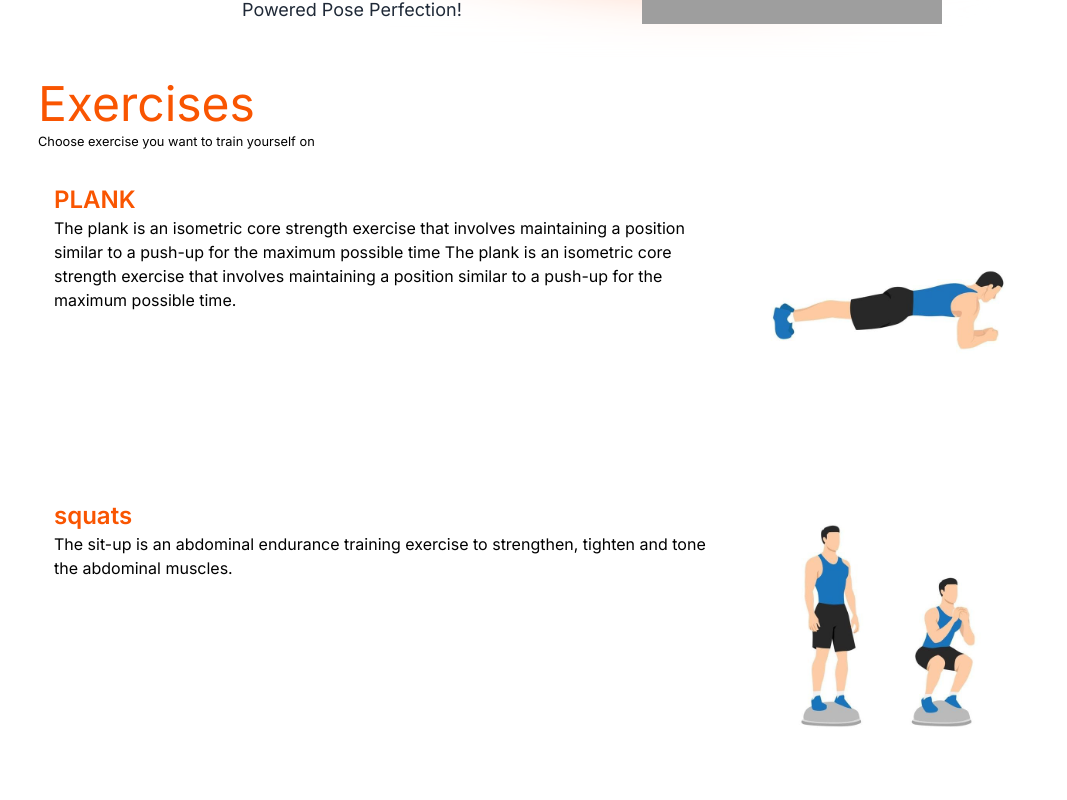
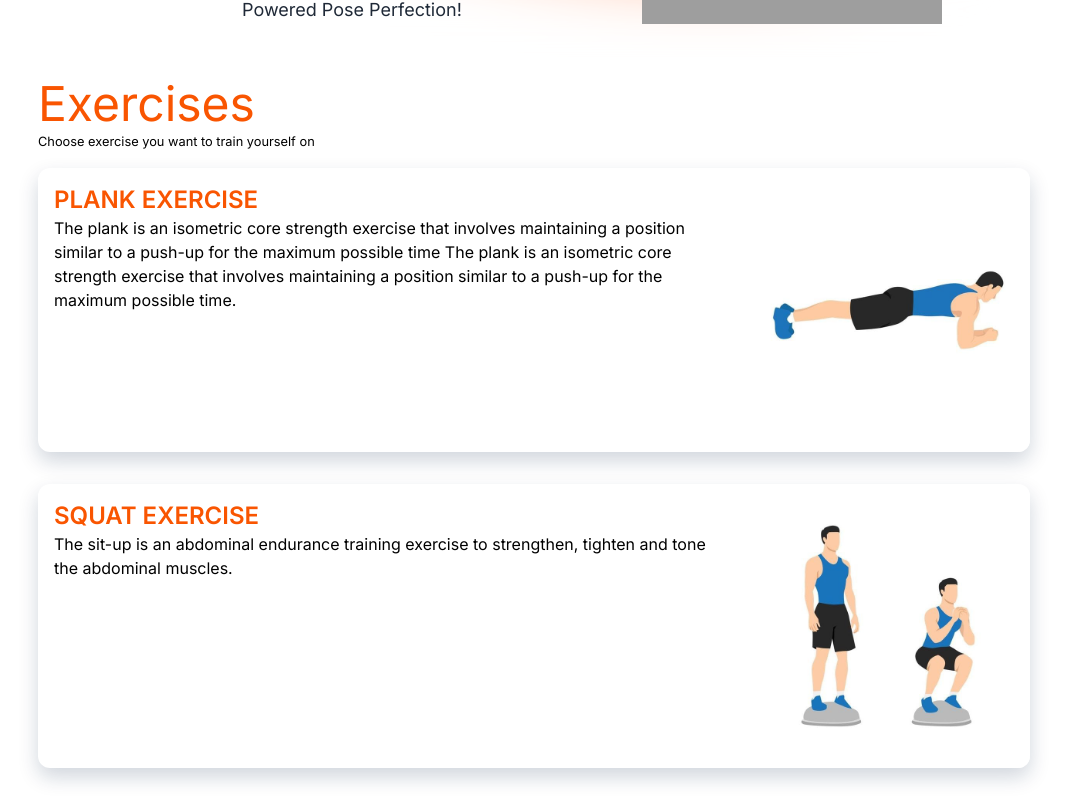
Before and after one commit to Mr-Shafique/PoseFit_AI, a React (Create React App) app: page /main in a window 1280 px wide. Shown: the part 616-1416 px from the top of the page, without its empty margins (106-1173 px from the left). Built offline with nearby package versions, Linux system fonts and the light colour scheme; grey boxes are pictures that could not be loaded.

Commit message:
new changes

```diff
--- a/src/components/Exercises.jsx
+++ b/src/components/Exercises.jsx
@@ -2,12 +2,12 @@ import { Link } from "react-router-dom";
 
 const exercise = {
     PLANK: {
-        title: "PLANK",
+        title: "PLANK EXERCISE",
         image: "/images/plank.jpg",
         description: "The plank is an isometric   core strength exercise that involves maintaining a position similar to a push-up for the maximum possible time The plank is an isometric   core strength exercise that involves maintaining a position similar to a push-up for the maximum possible time."
     },
     squat: {
-        title: "squats",
+        title: "SQUAT  EXERCISE",
         image: "/images/squat.jpg",
         description: "The sit-up is an abdominal endurance training exercise to strengthen, tighten and tone the abdominal muscles."
     }
@@ -32,18 +32,20 @@ export default function App() {
                 </div>
 
                 <div className=" flex  flex-col" >
-                    <div className="flex   rounded-lg my-4 hover:shadow-2xl">
+                    <div className="flex   rounded-xl my-4 shadow-[rgba(13,_38,_76,_0.19)_0px_9px_20px]">
                        <div className="w-[80%] p-4 ">
                         <h2 className="text-2xl font-semibold text-[#F95501]">{exercise.PLANK.title}</h2>
                         <p className="text-black">{exercise.PLANK.description}</p>
                         <Link to="/Exercises/Plank" className="text-white">Start</Link>
                        </div>
                         <div className="">
-                        <img src={exercise.PLANK.image} alt="plank" className="w-80 " />
+                        <img src={exercise.PLANK.image} alt="plank" className="w-80 rounded-xl " />
                         </div>
                     </div>
 
-                    <div className="flex  rounded-lg my-4 hover:shadow-2xl ">
+
+
+                    <div className="flex  rounded-xl my-4 shadow-[rgba(13,_38,_76,_0.19)_0px_9px_20px] ">
                        <div className="w-[80%] p-4">
                         <h2 className="text-2xl font-semibold text-[#F95501]">{exercise.squat.title}</h2>
                         <p className="text-black">{exercise.squat.description}</p>
@@ -51,7 +53,7 @@ export default function App() {
 
                        </div>
                        <div>
-                        <img src={exercise.squat.image} alt="squat" className="w-80 " />
+                        <img src={exercise.squat.image} alt="squat" className="w-80 rounded-xl " />
 
                        </div>
                     </div>
```
